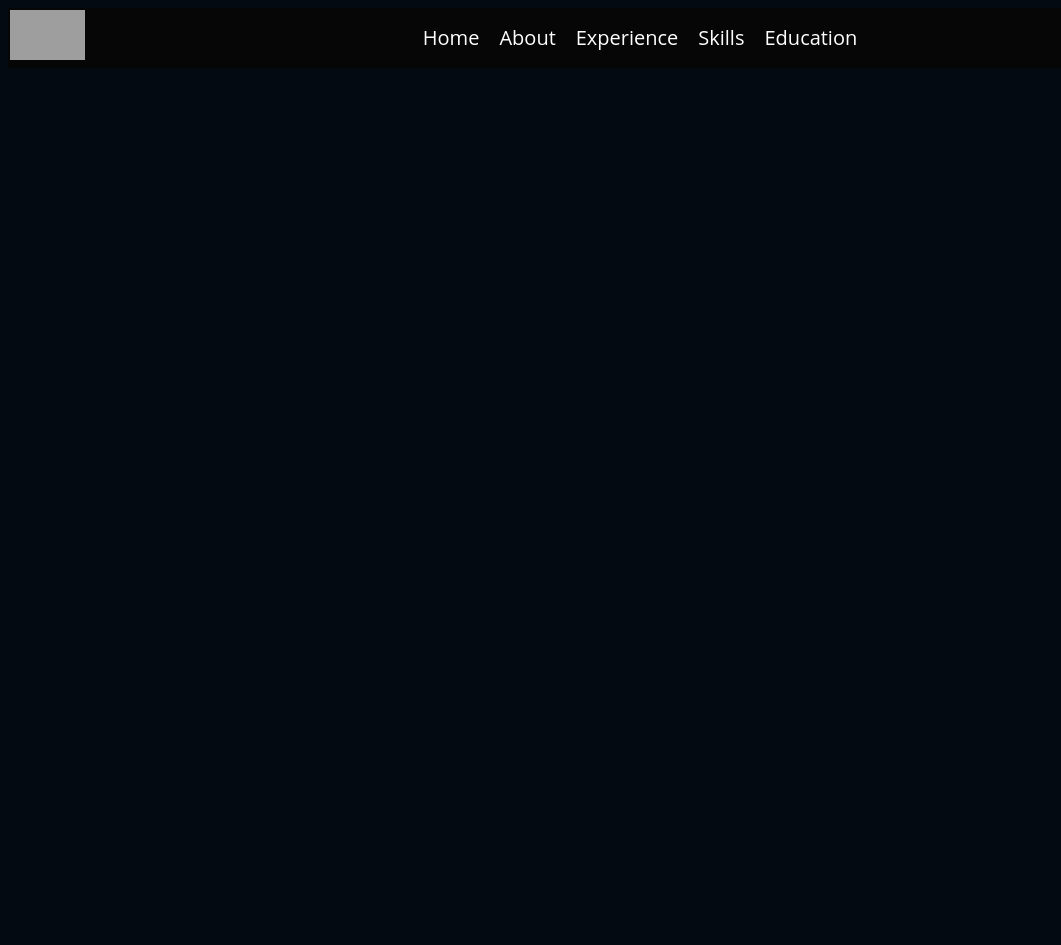
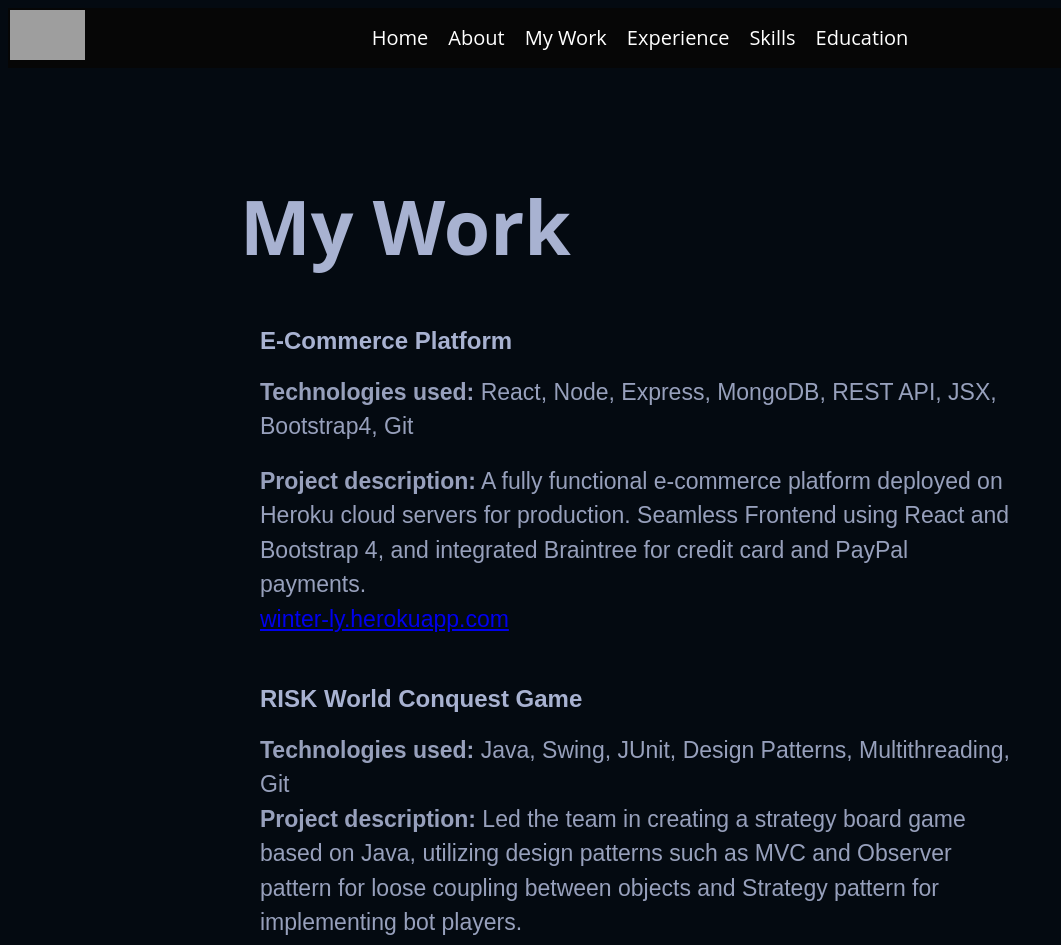
Before and after one commit to greeshmasunil10/portfolio, a React (Create React App) app: page /MyWork in a window 1280 px wide. Shown: the top 945 px of the page, without its empty margins (0-1061 px from the left). Before the commit the page ends 800 px from the top, so only its background shows below. Built offline with nearby package versions, Linux system fonts and the light colour scheme; grey boxes are pictures that could not be loaded.

Commit message:
added projects

```diff
--- a/src/App.css
+++ b/src/App.css
@@ -72,6 +72,13 @@ div.courier {
   /* font-size: 20px; */
 }
 
+h3 {
+  color: #a8b2d1;
+  font-size: 75px;
+  margin-top: 10px;
+  margin-bottom: 1px;
+}
+
 h2 {
   color: #a8b2d1;
   font-size: 75px;
@@ -84,7 +91,6 @@ h1 {
   font-size: 75px;
   margin-top: 10px;
   margin-bottom: 1px;
-  /* font-family: "Calibre","Inter","San Francisco","SF Pro Text",-apple-system,system-ui,sans-serif; */
 }
 
 h2.dark {
--- a/src/App.js
+++ b/src/App.js
@@ -6,6 +6,7 @@ import Experience from "./Experience";
 import Skills from "./Skills";
 import Education from "./Education";
 import AboutMe from "./AboutMe";
+import MyWork from './MyWork';
 import gsIcon from './GS.ico';
 
 function App() {
@@ -21,6 +22,9 @@ function App() {
               </li>
               <li>
                 <Link to="/AboutMe">About</Link>
+              </li>
+              <li>
+                <Link to="/MyWork">My Work</Link>
               </li>
               <li>
                 <Link to="/experience">Experience</Link>
@@ -41,6 +45,7 @@ function App() {
           <Route exact path="/Skills" element={<Skills />} />
           <Route exact path="/Education" element={<Education />} />
           <Route exact path="/AboutMe" element={<AboutMe />} />
+          <Route exact path="/MyWork" element={<MyWork />} />
         </Routes>
       </div>
     </BrowserRouter>
--- /dev/null
+++ b/src/MyWork.js
@@ -0,0 +1,39 @@
+import React from "react";
+
+function MyWork() {
+  return (
+    <div class="body">
+      <h2>My Work</h2>
+      <div class="contentStyle">
+        <div class="content">
+      <h3>E-Commerce Platform</h3>
+      <div>
+        <strong>Technologies used:</strong> React, Node, Express, MongoDB, REST
+        API, JSX, Bootstrap4, Git
+        <p/>
+        <strong>Project description:</strong> A fully functional
+        e-commerce platform deployed on Heroku cloud servers for
+        production. Seamless Frontend using React and Bootstrap 4, and
+        integrated Braintree for credit card and PayPal payments.
+      </div>
+      <a href="https://winter-ly.herokuapp.com">winter-ly.herokuapp.com</a>
+
+      <br/><br/>
+      <h3>RISK World Conquest Game</h3>
+      <div>
+        <strong>Technologies used:</strong> Java, Swing, JUnit, Design Patterns,
+        Multithreading, Git
+      </div>
+      <div>
+        <strong>Project description:</strong> Led the team in creating a
+        strategy board game based on Java, utilizing design patterns such as MVC
+        and Observer pattern for loose coupling between objects and Strategy
+        pattern for implementing bot players.
+      </div>
+      <a href="https://github.com/">GitHub</a>
+      </div></div>
+    </div>
+  );
+}
+
+export default MyWork;
```
Also changed, not shown: 1 other file (tests, documents, lock files or other folders).
